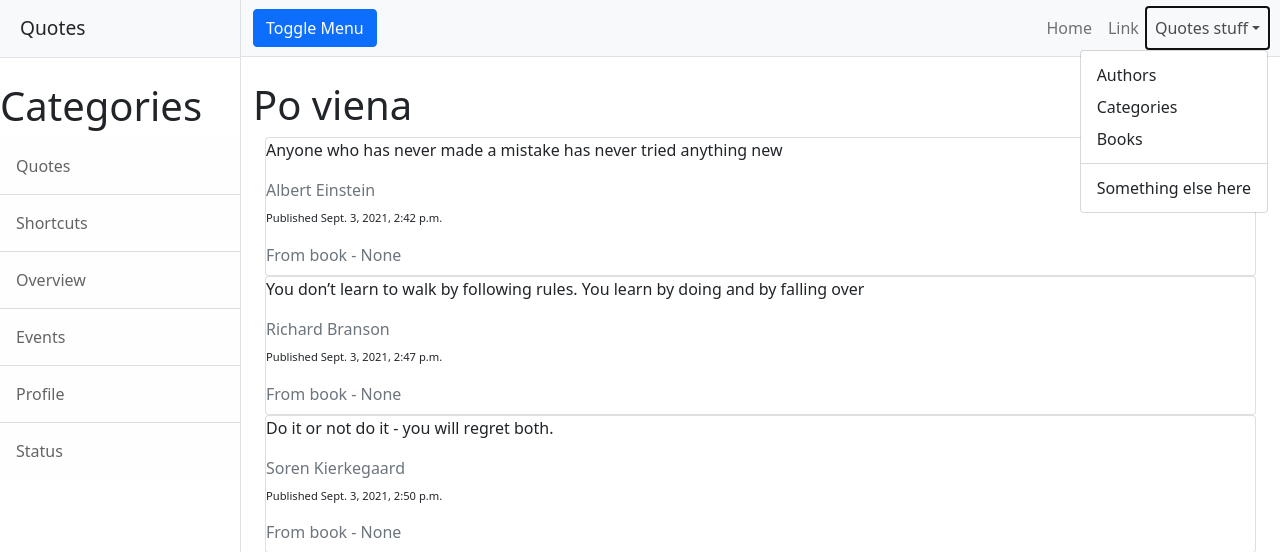
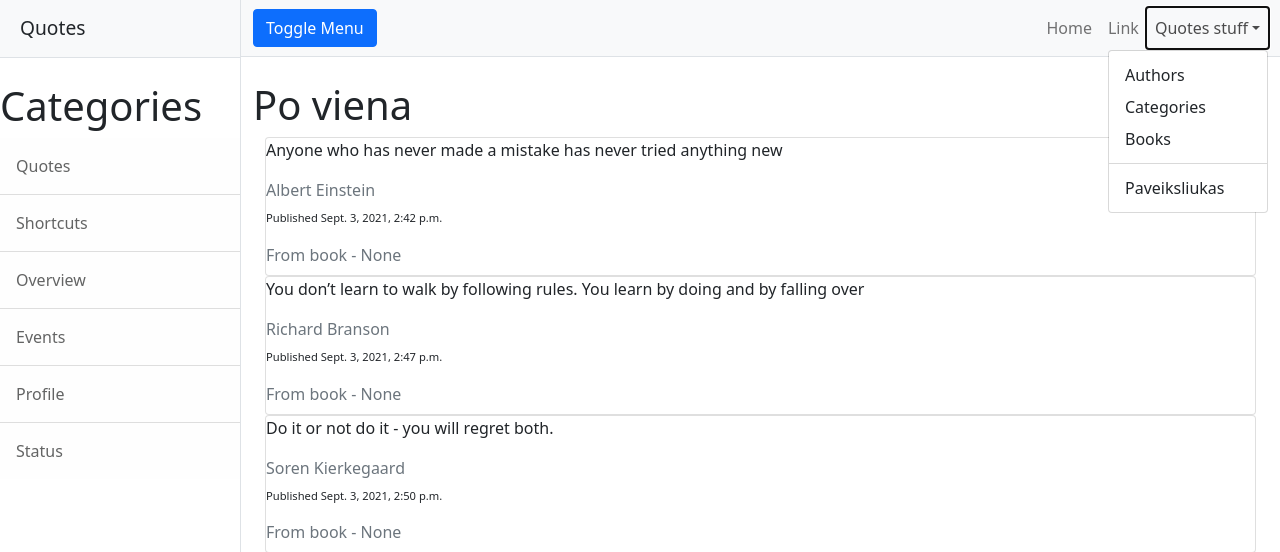
Before and after one commit to arvydasg/citatos, a Django app: page / in a window 1280 px wide, after a click on "Quotes stuff". Shown: the top 552 px of the page. Run offline with Django 3.2, Linux system fonts and the light colour scheme; data comes from the database, SQL or seed files in the repository; some libraries are stand-ins or nearby versions.

Commit message:
added image and a link to it, works

```diff
--- a/app1/templates/app1/base.html
+++ b/app1/templates/app1/base.html
@@ -1,3 +1,4 @@
+{% load static %}
 <!DOCTYPE html>
 <html lang="en">
     <head>
@@ -7,8 +8,8 @@
         <meta name="author" content="" />
         <title>Quotes</title>
         <!-- Favicon-->
-        <link rel="icon" type="image/x-icon" href="assets/favicon.ico" />
-	{% load static %}
+        <link rel="icon" type="image/x-icon" href="{% static 'app1/static/img/fav.ico' %}" />
+	<!-- Stylesheet -->
 	<link rel="stylesheet" href="{% static "app1/boot/css/styles.css" %}">
 	<script src="{% static 'app1/boot/js/scripts.js' %}"></script>
 
@@ -46,7 +47,7 @@
 					<a class="dropdown-item" href="#!">Categories</a>
 					<a class="dropdown-item" href="#!">Books</a>
 					<div class="dropdown-divider"></div>
-					<a class="dropdown-item" href="#!">Something else here</a>
+					<a class="dropdown-item" href="{% static 'app1/img/pic.jpg'%}">Paveiksliukas</a>
                                     </div>
                                 </li>
                             </ul>
```
Also changed, not shown: app1/static/app1/img/fav.ico (added), app1/static/app1/img/pic.jpg (added).
